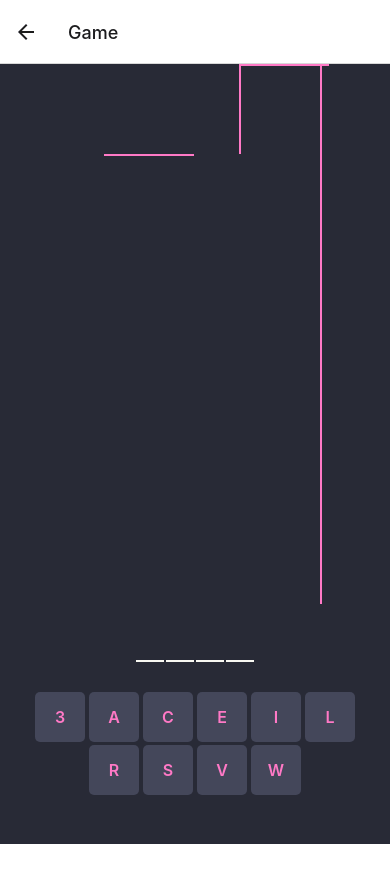
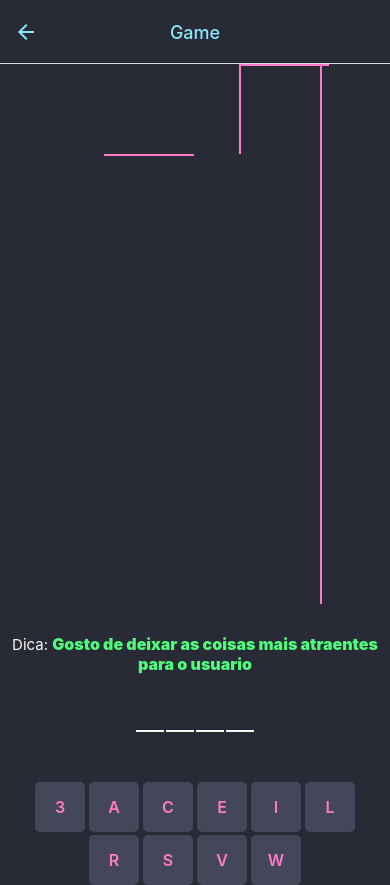
Before and after one commit to RobertSantos-dev/Jogo-da-Forca, a React Native app: screen / in a window 390 px wide. Both pictures are taken after a click on the button "Linguagens". Before the commit the page ends 844 px from the top, so only its background shows below. Built offline with nearby package versions, Linux system fonts and the light colour scheme.

Commit message:
feat: Adicionando novos estilos para a barra de navigate. E inserindo as dicas.

```diff
--- a/App.tsx
+++ b/App.tsx
@@ -1,7 +1,6 @@
 import { NavigationContainer } from '@react-navigation/native';
 import { createStackNavigator } from '@react-navigation/stack';
 import type { NativeStackScreenProps } from '@react-navigation/native-stack';
-
 
 import Home from './src/screens/Home';
 import Game from './src/screens/Game';
@@ -14,14 +13,26 @@ export type NavigationTypes = {
 export type Props = NativeStackScreenProps<NavigationTypes, 'Home', 'Game'>;
 
 export default function App() {
-  const Stack = createStackNavigator<NavigationTypes>()
+  const { Navigator, Screen } = createStackNavigator<NavigationTypes>()
 
   return (
     <NavigationContainer>
-      <Stack.Navigator initialRouteName='Home'>
-        <Stack.Screen name='Home' component={ Home } />
-        <Stack.Screen name='Game' component={ Game } />
-      </Stack.Navigator>
+      <Navigator initialRouteName='Home'>
+        <Screen
+          name='Home'
+          component={ Home }
+          options={{ headerShown: false }}
+        />
+        <Screen
+          name='Game'
+          component={ Game }
+          options={{
+            headerStyle: { backgroundColor: '#282a36' },
+            headerTintColor: '#8be9fd',
+            headerTitleAlign: 'center',
+          }}
+        />
+      </Navigator>
     </NavigationContainer>
   );
 }
--- a/src/components/Letters/index.tsx
+++ b/src/components/Letters/index.tsx
@@ -1,11 +1,16 @@
 import { View, FlatList, Text } from 'react-native';
 import styles from './style';
 
-type Props = { name: string[], letters: boolean[] }
+type Props = { name: string[], desc: string, letters: boolean[] }
 
-export default function Letters({ name, letters }: Props) {
+export default function Letters({ name, desc, letters }: Props) {
   return (
     <View style={ styles.container }>
+      <Text style={ styles.textDesc }>
+        Dica:
+        {' '}
+        <Text style={ styles.textDescStrong }>{ desc }</Text>
+      </Text>
       <FlatList
         contentContainerStyle={ styles.containerList }
         data={ name }
--- a/src/components/Letters/style.ts
+++ b/src/components/Letters/style.ts
@@ -3,7 +3,7 @@ import { StyleSheet } from 'react-native';
 const styles = StyleSheet.create({
   container: {
     width: '100%',
-    marginBottom: 30,
+    marginBottom: 50,
   },
   containerList: {
     flexDirection: 'row',
@@ -26,6 +26,18 @@ const styles = StyleSheet.create({
   },
   desabilited: {
     display: 'none',
+  },
+
+  textDesc: {
+    color: '#f8f8f2',
+    fontSize: 15,
+    marginBottom: 30,
+    textAlign: 'center',
+  },
+  textDescStrong: {
+    color: '#50fa7b',
+    fontSize: 16,
+    fontWeight: '900',
   }
 });
 
--- a/src/screens/Game/index.tsx
+++ b/src/screens/Game/index.tsx
@@ -57,6 +57,7 @@ export default function Game() {
       <Puppet result={ result } />
       <Letters
         name={ word.name }
+        desc={ word.desc }
         letters={ letters }
       />
       <Keyboard
--- a/src/screens/Home/styles.ts
+++ b/src/screens/Home/styles.ts
@@ -4,6 +4,7 @@ const styles = StyleSheet.create({
   container: {
     backgroundColor: '#282a36',
     height: '100%',
+    paddingTop: 70,
   },
   title: {
     color: '#50fa7b',
```
